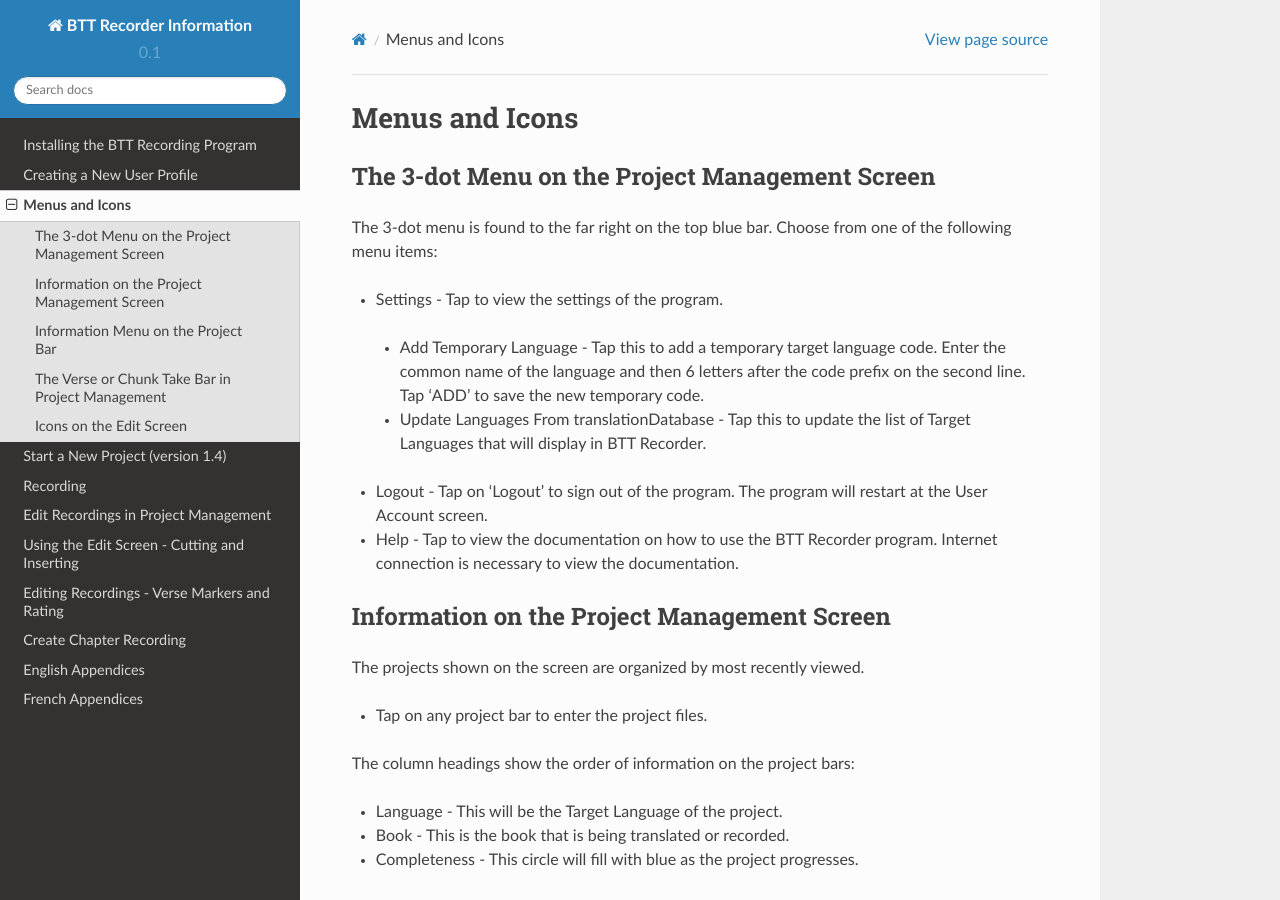
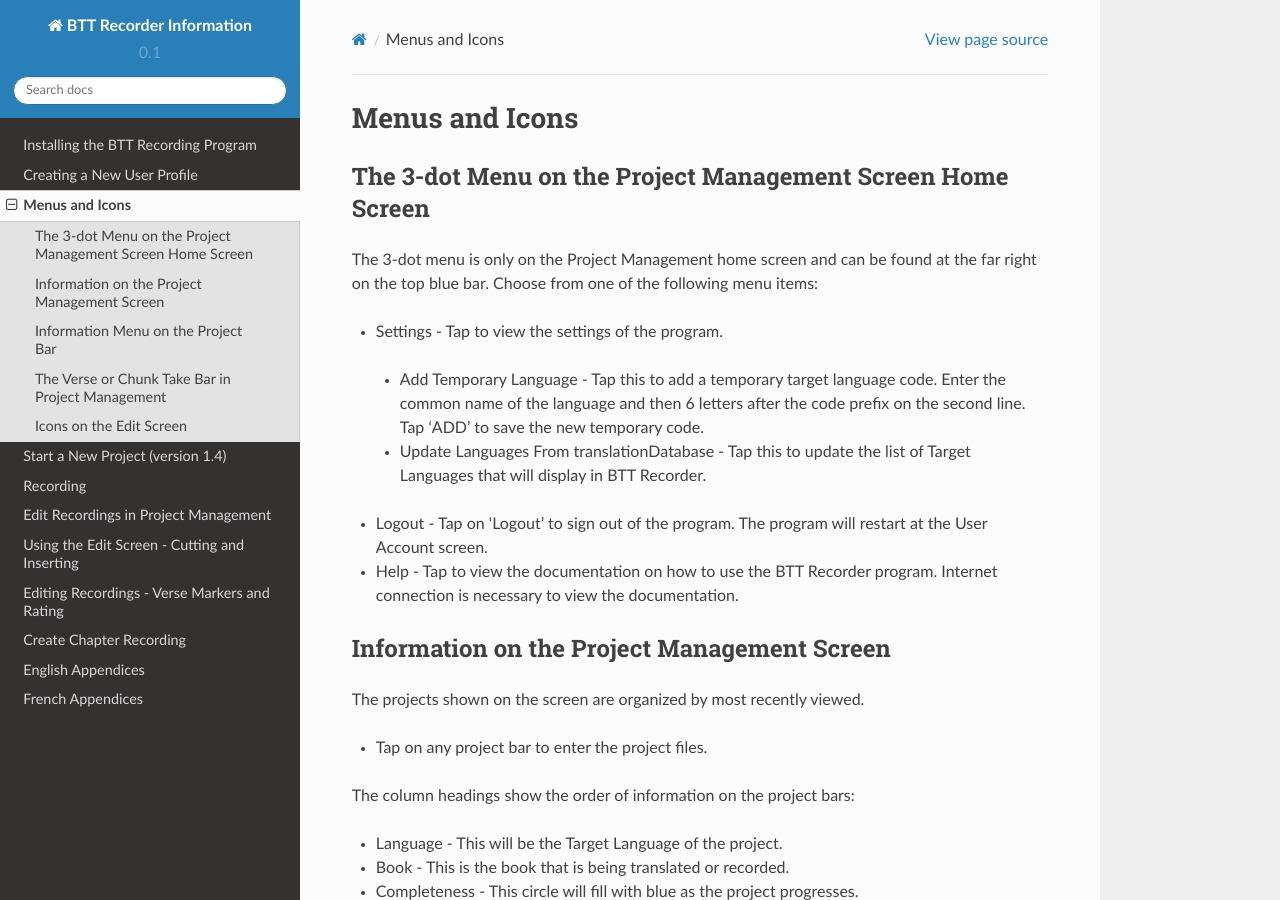
Before and after one commit to pgamer78/btt-recorder-docs, a Sphinx documentation site: the page built from docs/menus.rst, in a window 1280 px wide and 900 px high. Built offline with Sphinx 7.4.7 and the Read the Docs theme 2.0.0, drawn with Linux system fonts in a browser that asks for light colours; pages that are not in the unit, such as notebooks, are missing from menus.

Commit message:
Update menus.rst

```diff
--- a/docs/menus.rst
+++ b/docs/menus.rst
@@ -1,9 +1,9 @@
 Menus and Icons
 ========
 
-The 3-dot Menu on the Project Management Screen
+The 3-dot Menu on the Project Management Screen Home Screen
 -----
-The 3-dot menu is found to the far right on the top blue bar. Choose from one of the following menu items:
+The 3-dot menu is only on the Project Management home screen and can be found at the far right on the top blue bar.  Choose from one of the following menu items:
 
 * Settings - Tap to view the settings of the program.
  * Add Temporary Language - Tap this to add a temporary target language code. Enter the common name of the language and then 6 letters after the code prefix on the second line. Tap 'ADD' to save the new temporary code.
```
